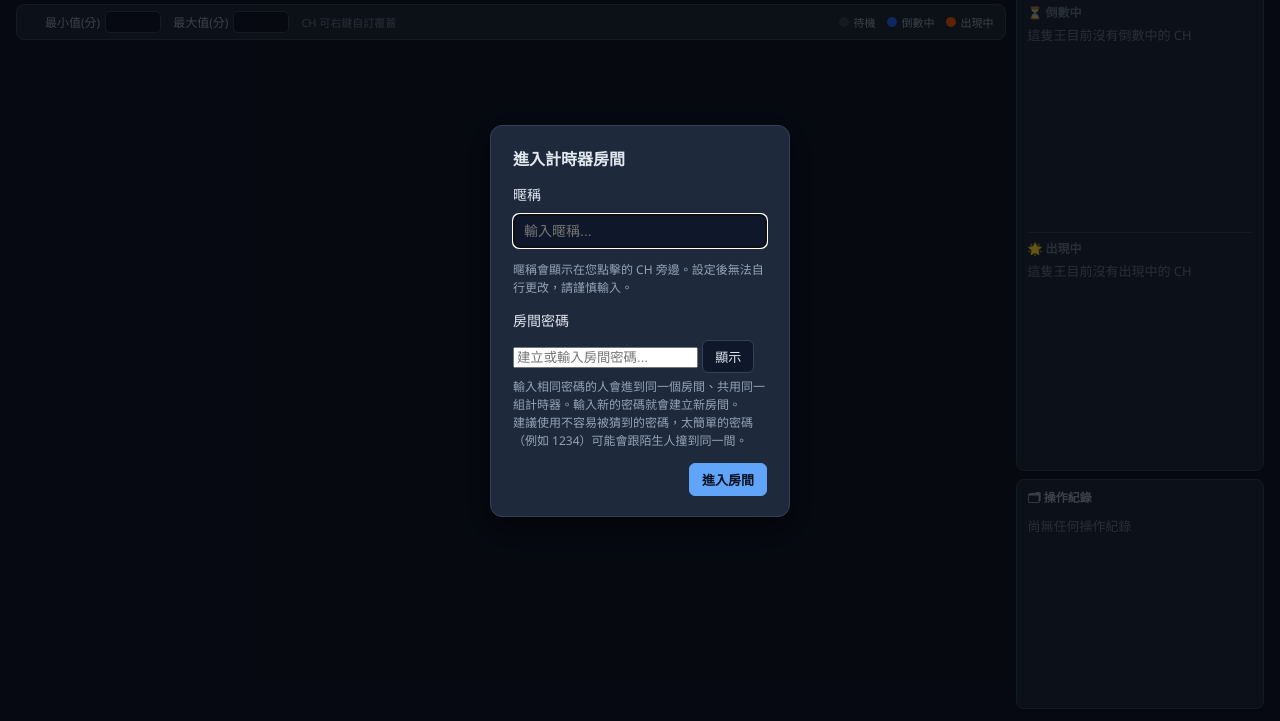
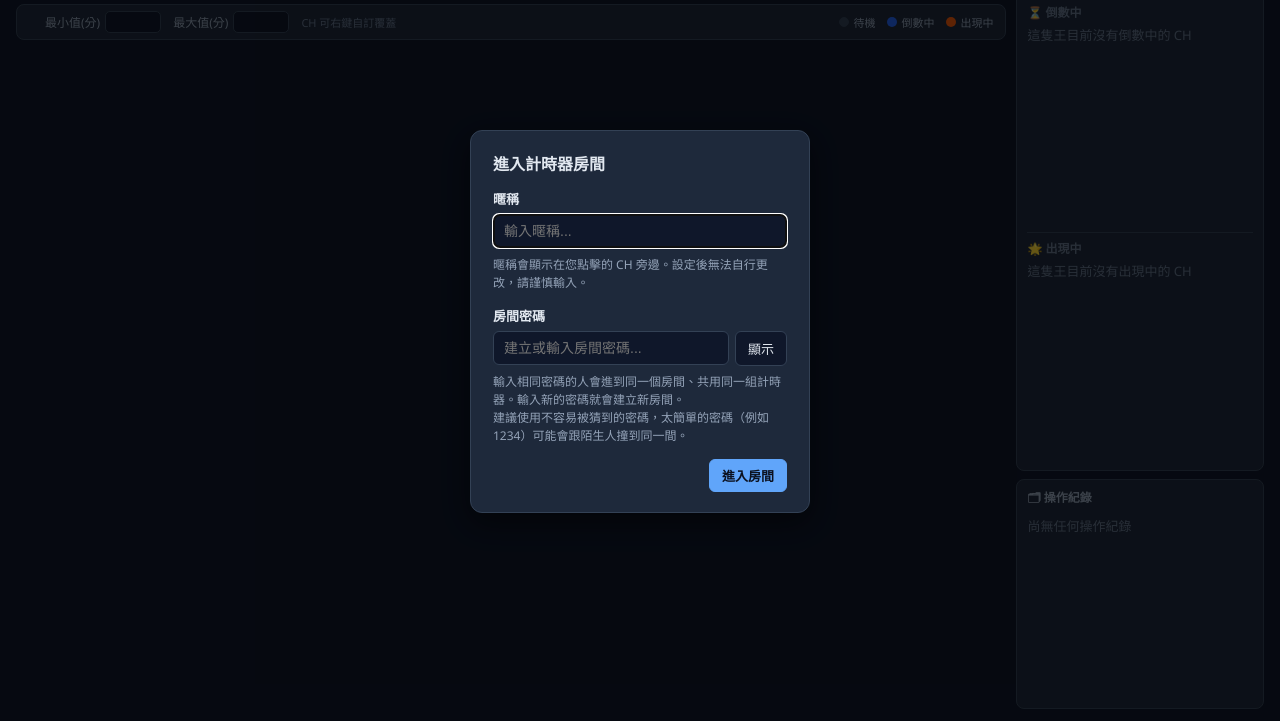
Before and after one commit to kuan-ke/Time-Board, a website: page public/index.html in a window 1280 px wide. Shown: the part 79-800 px from the top of the page. Drawn offline with nearby package versions, Linux system fonts and the light colour scheme; no server answers.

Commit message:
Update style.css

```diff
--- a/public/style.css
+++ b/public/style.css
@@ -134,6 +134,21 @@ body {
   border-radius: 12px;
   font-weight: 600;
   white-space: nowrap;
+}
+
+.room-badge {
+  font-size: 12px;
+  background: #2a1e45;
+  color: #c4b5fd;
+  padding: 4px 10px;
+  border-radius: 12px;
+  font-weight: 600;
+  white-space: nowrap;
+  cursor: pointer;
+  user-select: none;
+  max-width: 260px;
+  overflow: hidden;
+  text-overflow: ellipsis;
 }
 
 .admin-btn {
@@ -656,6 +671,32 @@ body.is-admin .log-del-btn { display: inline-block; }
 }
 .modal-note { font-size: 12px; color: var(--text-dim); margin: 4px 0 14px; }
 
+/* 進入房間彈窗（暱稱 + 房間密碼） */
+.join-modal { width: 340px; max-width: calc(100vw - 32px); box-sizing: border-box; }
+.modal label.join-label {
+  display: block;
+  font-size: 13px;
+  font-weight: 600;
+  margin: 0 0 6px;
+}
+.join-hint { margin: 0 0 14px; line-height: 1.5; }
+.modal input[type="text"],
+.modal input[type="password"] {
+  width: 100%;
+  box-sizing: border-box;
+  padding: 8px 10px;
+  border: 1px solid var(--border);
+  border-radius: 6px;
+  font-size: 14px;
+  margin-bottom: 8px;
+  background: #0f172a;
+  color: var(--text);
+}
+.modal input[readonly] { opacity: 0.7; cursor: not-allowed; }
+.password-row { display: flex; gap: 6px; align-items: flex-start; }
+.password-row input { flex: 1; min-width: 0; }
+.password-toggle { flex-shrink: 0; height: 35px; }
+
 .time-input-row {
   display: flex;
   align-items: center;
```
